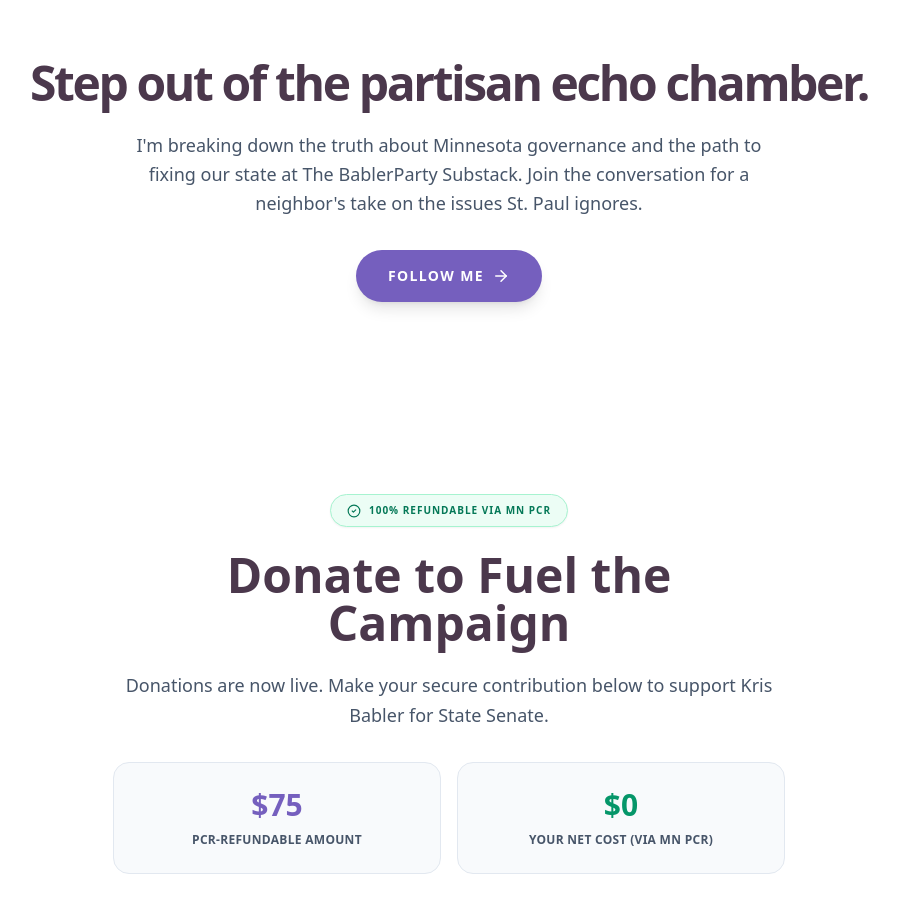
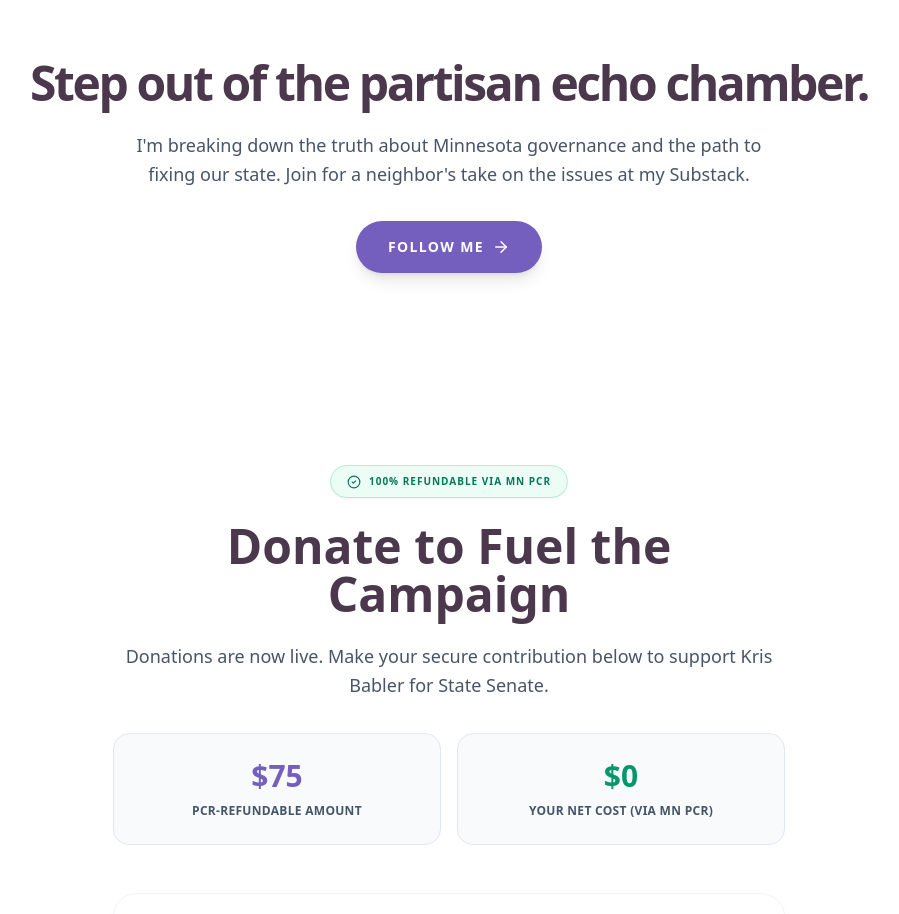
Before and after one commit to kbabler/sd49-senate-site, a React (Vite) app: page / in a window 1280 px wide. Shown: the part 4520-5434 px from the top of the page, without its empty margins (191-1090 px from the left). Built offline with nearby package versions, Linux system fonts and the light colour scheme.

Commit message:
Update Substack section body text

```diff
--- a/src/App_live.jsx
+++ b/src/App_live.jsx
@@ -51,7 +51,7 @@ const CONFIG = {
     bioShort: "I'm a dad, a local business owner, and a neighbor who believes that if you see a problem, you step up. My path to this campaign wasn't through politics; it was through service.",
     bioLong: "Leadership Under Pressure As a U.S. Army Captain, I learned that leadership isn't about rank—it's about the mission and the people. When a plan fails in the field, you don't point fingers; you adapt and get the job done. I'm bringing that same \"mission-first\" accountability to St. Paul.\nCutting the Red Tape Working in School Administration, I saw how top-down mandates from the state get in the way of actual learning. We need to stop the experiments and start supporting our teachers and parents so our kids can thrive.\nBuilding the Team Coaching basketball is where I've seen the real Minnesota. It's about discipline and showing up for each other. I'm not a career politician—I'm running to be a teammate for Eden Prairie and Minnetonka.\nProtecting the Bottom Line As a Business Owner, I know the weight of a budget. Every dollar St. Paul spends comes out of your pocket. I will treat your tax dollars with the same respect I treat my own bottom line—because you've earned it.",
     substackTitle: "Step out of the partisan echo chamber.",
-    substackText: "I'm breaking down the truth about Minnesota governance and the path to fixing our state at The BablerParty Substack. Join the conversation for a neighbor's take on the issues St. Paul ignores.",
+    substackText: "I'm breaking down the truth about Minnesota governance and the path to fixing our state. Join for a neighbor's take on the issues at my Substack.",
     pcrText: "The Political Contribution Refund allows you to donate $75 and get a full refund from the State of Minnesota. It's a zero-cost way to fuel our campaign."
   },
 
```
